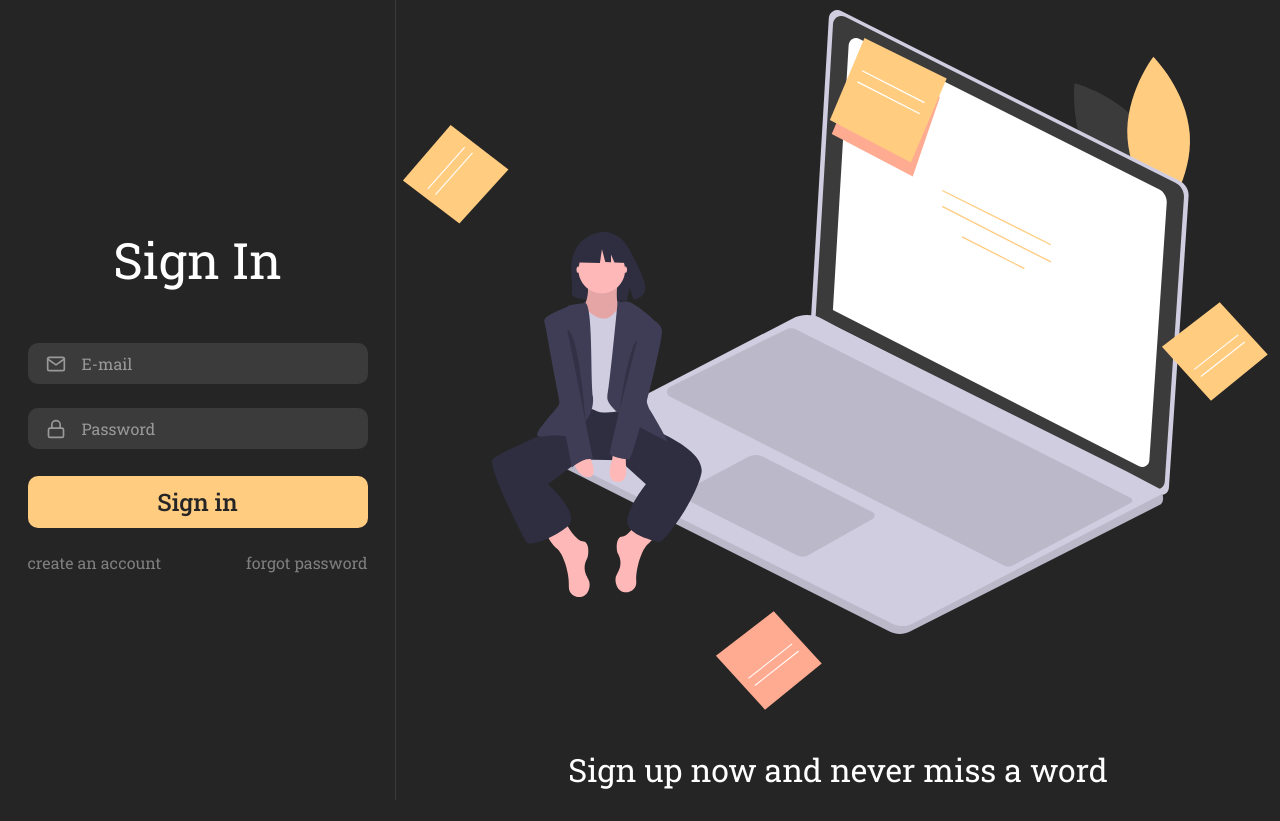
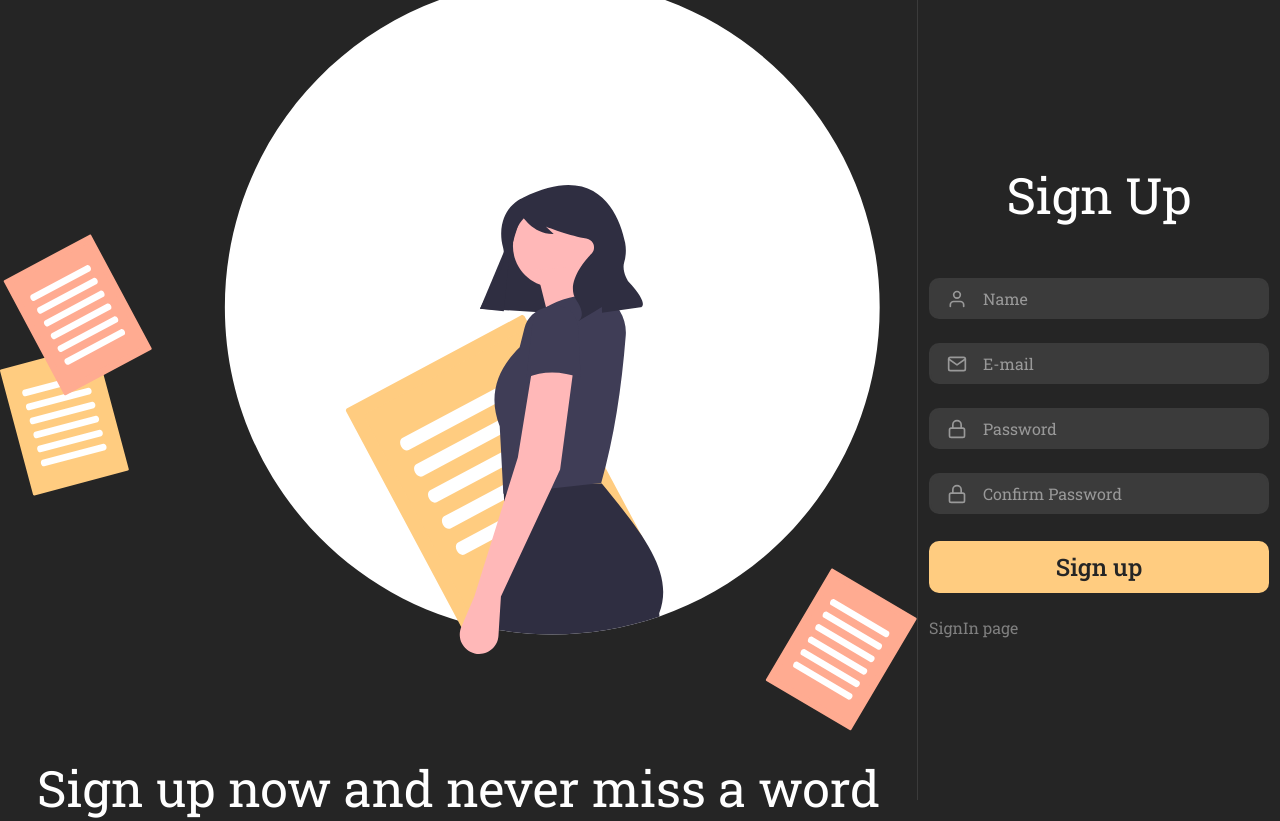
Before and after one commit to gustavonogales/note-app, a React (Create React App) app in the folder web/: page /signup in a window 1280 px wide. Before the commit the page ends 800 px from the top, so only its background shows below. Built offline with nearby package versions, Linux system fonts and the light colour scheme.

Commit message:
Adding SignUp page

```diff
--- a/web/src/App.tsx
+++ b/web/src/App.tsx
@@ -1,10 +1,11 @@
 import React from 'react';
 import GlobalStyle from './styles/global';
-import SignIn from './pages/SignIn';
+// import SignIn from './pages/SignIn';
+import SignUp from './pages/SignUp';
 
 const App: React.FC = () => (
   <>
-    <SignIn />
+    <SignUp />
     <GlobalStyle />
   </>
 );
--- /dev/null
+++ b/web/src/pages/SignUp/index.tsx
@@ -0,0 +1,37 @@
+/* eslint-disable prettier/prettier */
+import React from 'react';
+import { FiMail, FiLock, FiUser } from 'react-icons/fi';
+import signup from '../../assets/signup.svg';
+import {
+  Background,
+  Container,
+  Content,
+  Links,
+} from './styles';
+
+import Input from '../../components/Input';
+import Button from '../../components/Button';
+
+const SignUp: React.FC = () => (
+  <Container>
+    <Background>
+      <img src={signup} alt="bg" />
+      <p>Sign up now and never miss a word</p>
+    </Background>
+    <Content>
+      <form>
+        <h1>Sign Up</h1>
+        <Input name="name" icon={FiUser} type="text" placeholder="Name" />
+        <Input name="email" icon={FiMail} type="email" placeholder="E-mail" />
+        <Input name="password" icon={FiLock} type="password" placeholder="Password" />
+        <Input name="confirmPassword" icon={FiLock} type="password" placeholder="Confirm Password" />
+        <Button type="submit">Sign up</Button>
+        <Links>
+          <a href="/">SignIn page</a>
+        </Links>
+      </form>
+    </Content>
+  </Container>
+);
+
+export default SignUp;
--- /dev/null
+++ b/web/src/pages/SignUp/styles.ts
@@ -0,0 +1,62 @@
+import styled from 'styled-components';
+import { shade } from 'polished';
+
+export const Container = styled.div`
+  height: 100vh;
+  display: flex;
+  align-items: stretch;
+`;
+
+export const Content = styled.div`
+  display: flex;
+  flex-direction: column;
+  justify-content: center;
+  width: 100%;
+  max-width: 700px;
+  align-items: center;
+
+  form {
+    margin: 80px 0;
+    width: 340px;
+    text-align: center;
+
+    h1 {
+      margin-bottom: 50px;
+      font-size: 50px;
+      font-weight: 400;
+    }
+
+    a {
+      text-decoration: none;
+      color: ${shade(0.5, '#fff')};
+      transition: 0.3s color;
+
+      &:hover {
+        color: ${shade(0.1, '#fff')};
+      }
+    }
+  }
+`;
+
+export const Links = styled.div`
+  margin-top: 24px;
+  display: flex;
+  justify-content: space-between;
+`;
+
+export const Background = styled.div`
+  display: flex;
+  flex: 1;
+  flex-direction: column;
+  justify-content: center;
+  text-align: center;
+  border-right: 1px solid #3b3b3b;
+
+  img {
+    margin-bottom: 24px;
+  }
+
+  p {
+    font-size: 50px;
+  }
+`;
```
Also changed, not shown: web/src/assets/signup.svg (added).
